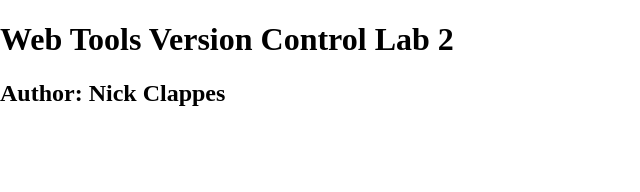
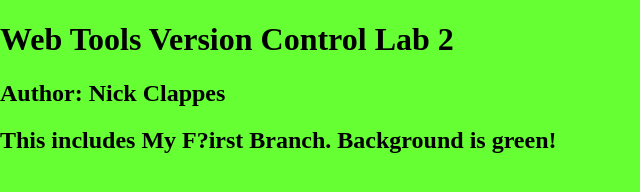
Before and after one commit to clapsn/Webtools-GitHubIntroClappes, a plain HTML site: page index.html in a window 1280 px wide. Shown: the whole page, without its empty margins (0-640 px from the left). Drawn offline with nearby package versions, Linux system fonts and the light colour scheme.

Commit message:
First bggreen commit. Changed background color.
Changed background color to green. Added another H2 tag.

```diff
--- a/_css/main.css
+++ b/_css/main.css
@@ -8,6 +8,7 @@ html {
   -webkit-text-size-adjust: 100%;
 }
 html, body  {
+	background-color: #66FF33;
 	margin: 0;
 }
 /* Correct `block` display not defined in IE 8/9.*/
--- a/index.html
+++ b/index.html
@@ -16,6 +16,7 @@
     <header>
 	<h1>Web Tools Version Control Lab 2</h1>
 		<h2>Author: Nick Clappes</h2>
+		<h2>This includes My F?irst Branch. Background is green!</h2>
     </header>
     <nav id="pageNav">
     </nav>
```
